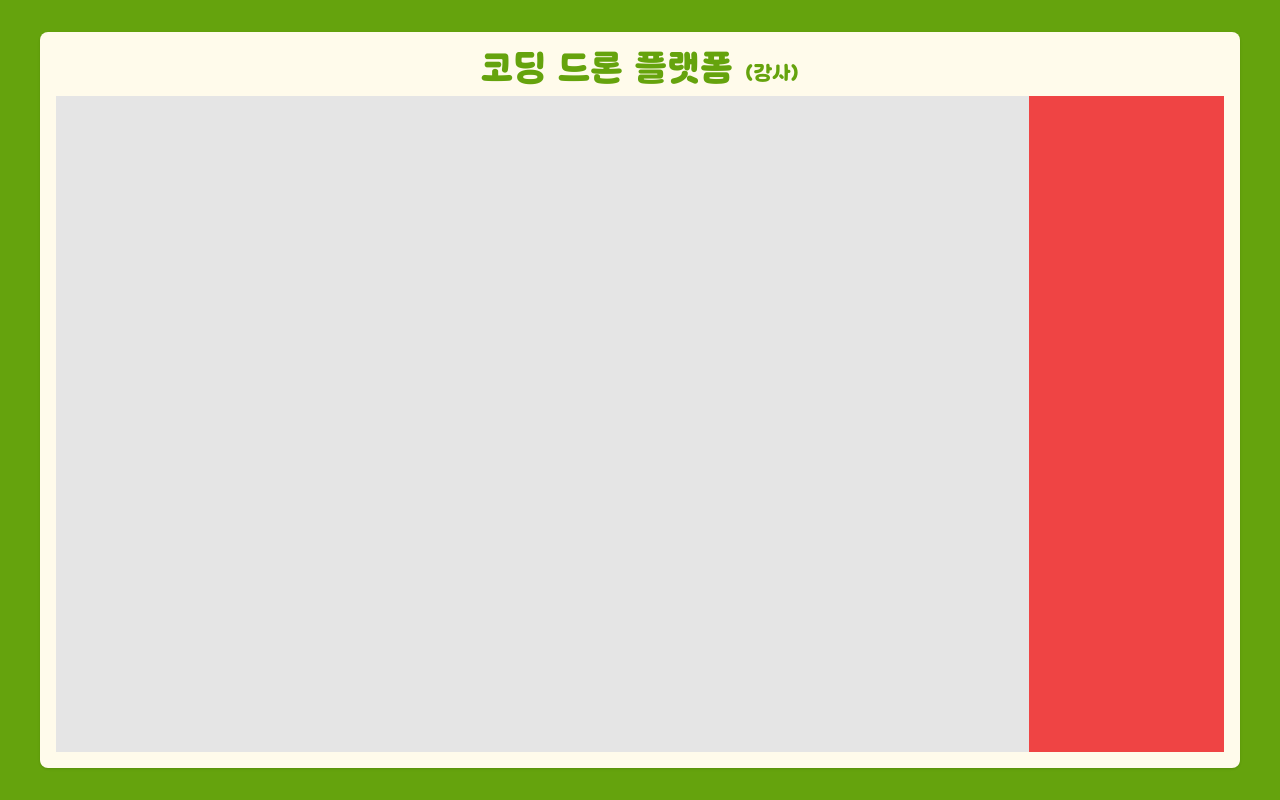
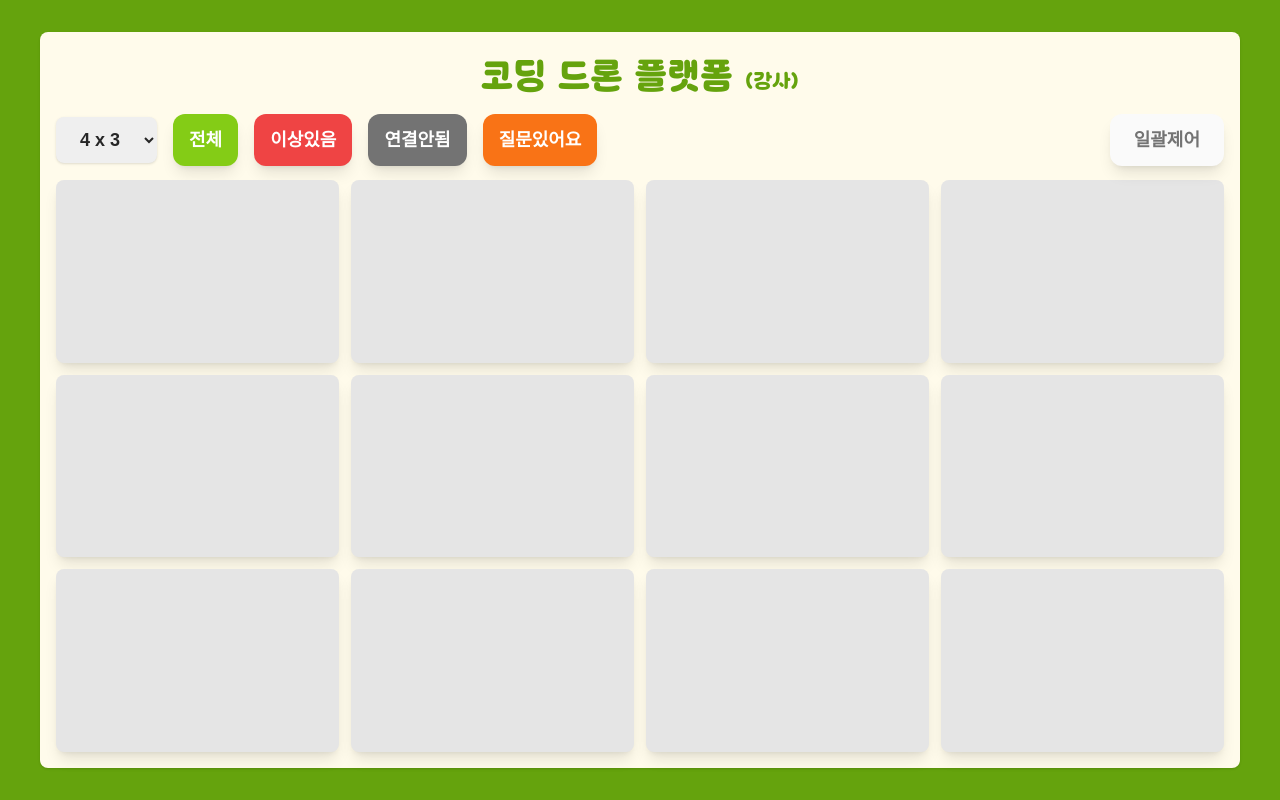
Before and after one commit to Echchi/coding-drone-project, a React (Vite) app: page /control in a window 1280 px wide. Built offline with nearby package versions, Linux system fonts and the light colour scheme.

Commit message:
강사 일괄제어 구현 중

```diff
--- a/src/pages/instructor/InstructorControlPanel.tsx
+++ b/src/pages/instructor/InstructorControlPanel.tsx
@@ -1,20 +1,109 @@
-import React from "react";
+import { useState } from "react";
 import { cls } from "../../sahred/utils/cls.ts";
+import { AnimatePresence, motion } from "framer-motion";
 
 const InstructorControlPanel = () => {
+  const [division, setDivision] = useState("4x3");
+  const [isControlOpen, setIsControlOpen] = useState(false);
   return (
     <div
       className="w-full h-full bg-amber-50 rounded-lg shadow flex flex-col pt-2 pb-4 px-4 mx-10"
       style={{ height: "calc(100vh - 4rem)" }}
     >
-      <p className="w-full text-4xl font-dunggeunmiso-b text-center text-lime-600 py-2">
+      <div className="w-full text-4xl font-dunggeunmiso-b text-center text-lime-600 py-4">
         코딩 드론 플랫폼 <span className="text-xl">(강사)</span>
-      </p>
-      <div className="flex grow">
+      </div>
+      <div className="h-14 w-full flex items-center justify-between">
+        <div className="h-full flex items-center space-x-4">
+          <select
+            className="rounded-lg py-3 shadow px-5 text-lg font-semibold outline-none"
+            onChange={(event) => setDivision(event.target.value)}
+          >
+            <option className="flex items-center" value={"4x3"}>
+              4 x 3
+            </option>
+            <option className="flex items-center" value={"4x4"}>
+              4 x 4
+            </option>
+            <option className="flex items-center" value={"5x4"}>
+              5 x 4
+            </option>
+          </select>
+
+          <button className="py-3 px-4 font-semibold text-lg bg-lime-500 text-white rounded-xl shadow-lg">
+            전체
+          </button>
+          <button className="py-3 px-4 font-semibold text-lg bg-red-500 text-white rounded-xl shadow-lg">
+            이상있음
+          </button>
+          <button className="py-3 px-4 font-semibold text-lg bg-neutral-500 text-white rounded-xl shadow-lg">
+            연결안됨
+          </button>
+          <button className="py-3 px-4 font-semibold text-lg bg-orange-500 text-white rounded-xl shadow-lg">
+            질문있어요
+          </button>
+        </div>
+        <div className="relative">
+          <button
+            className="py-3 px-6 font-semibold text-lg bg-neutral-50 text-neutral-500 rounded-xl shadow-lg"
+            onClick={() => setIsControlOpen(!isControlOpen)}
+          >
+            일괄제어
+          </button>
+
+          <AnimatePresence mode="popLayout">
+            {isControlOpen && (
+              <motion.div
+                id={`control_menu`}
+                key={`control_menu`}
+                initial={{ opacity: 0 }}
+                animate={{ opacity: 1 }}
+                exit={{ opacity: 0 }}
+                transition={{ duration: 0.3 }}
+              >
+                <div className="top-14 right-0 rounded-lg absolute bg-neutral-50 w-72 h-[70vh] shadow-lg">
+                  <div className="h-4/5 overflow-y-auto">
+                    {Array.from({ length: 12 }, (_, index) => (
+                      <p
+                        className="w-full flex items-center h-16 px-5 cursor-pointer"
+                        key={`control_list_${index + 1}`}
+                      >
+                        <input
+                          type="checkbox"
+                          className="outline-none accent-lime-600 size-5"
+                        />
+                        <span className="text-xl text-center pl-10">
+                          학생 {index}
+                        </span>
+                      </p>
+                    ))}
+                  </div>
+                </div>
+              </motion.div>
+            )}
+          </AnimatePresence>
+        </div>
+      </div>
+      <div className="flex grow mt-3">
         <div
-          className={cls("w-10/12 h-full grid grid-cols-4 bg-neutral-200")}
-        ></div>
-        <div className="grow bg-red-500"></div>
+          className={cls(
+            "w-full h-full grid *:bg-neutral-200 gap-3",
+            division === "4x3"
+              ? "grid-cols-4 grid-rows-3"
+              : division === "4x4"
+                ? "grid-cols-4 grid-rows-4"
+                : division === "5x4"
+                  ? "grid-cols-5 grid-rows-4"
+                  : "grid-cols-4 grid-rows-3",
+          )}
+        >
+          {Array.from({ length: 12 }, (_, index) => (
+            <div
+              key={`screen_${index}`}
+              className="w-full h-full rounded-lg shadow-lg"
+            />
+          ))}
+        </div>
       </div>
     </div>
   );
--- a/src/pages/login/student/StudentLogin.tsx
+++ b/src/pages/login/student/StudentLogin.tsx
@@ -1,4 +1,4 @@
-import React, { useEffect, useMemo, useState } from "react";
+import { useEffect, useMemo, useState } from "react";
 import Input from "../../../sahred/ui/Input.tsx";
 import { FontAwesomeIcon } from "@fortawesome/react-fontawesome";
 import { faLock } from "@fortawesome/free-solid-svg-icons/faLock";
--- a/src/pages/student/Workspace.tsx
+++ b/src/pages/student/Workspace.tsx
@@ -9,7 +9,7 @@ import Chat from "./chat/chat.tsx";
 const Workspace = () => {
   return (
     <div
-      className="w-full h-full bg-amber-50 rounded-lg shadow flex flex-col pt-3 pb-8 px-8 mx-20"
+      className="w-full h-full bg-amber-50 rounded-lg shadow flex flex-col pt-3 pb-8 px-8 mx-36"
       style={{ height: "calc(100vh - 4rem)" }}
     >
       <p className="w-full text-4xl font-dunggeunmiso-b text-center text-lime-600 py-2">
--- a/src/pages/student/chat/chat.tsx
+++ b/src/pages/student/chat/chat.tsx
@@ -11,7 +11,7 @@ const Chat = () => {
         titleClassName={"bg-rose-500 ring-rose-500"}
         divClassName={"grow flex flex-col w-full h-1/3 ring-rose-500"}
       >
-        <div className="grow relative rounded-b-lg ">
+        <div className="grow relative rounded-b-lg py-2">
           <div className="h-full max-h-48 w-full pt-3 pb-12 px-2 flex flex-col space-y-2 *:py-2 *:px-3 *:w-fit *:font-semibold *:rounded-full odd:self-end overflow-y-auto">
             <div className="rounded-lg bg-rose-100 self-end">
               선생님 질문있습니다
--- a/src/pages/student/drone/DroneControl.tsx
+++ b/src/pages/student/drone/DroneControl.tsx
@@ -32,7 +32,7 @@ const DroneControl = ({ isOn, setIsOn }: IDroneControlProps) => {
               )}
             </AnimatePresence>
           </div>
-          <div className="flex flex-col items-center my-3">
+          <div className="flex flex-col items-center my-3 ml-3">
             <span className="w-full text-blue-700 mb-3">
               Roll <span className="font-bold">{roll}</span>
             </span>
@@ -44,14 +44,14 @@ const DroneControl = ({ isOn, setIsOn }: IDroneControlProps) => {
             />
           </div>
         </div>
-        <div className="absolute top-2 right-2 w-2/12 flex flex-col items-center">
+        <div className="absolute right-2 w-2/12 flex flex-col items-center">
           <span className="text-center text-blue-700">
             Pitch <span className="font-bold">{pitch}</span>
           </span>
 
           <input
             type={"range"}
-            className="absolute w-[18vh] top-28 rotate-90 origin-center bg-neutral-200 rounded-lg appearance-none cursor-pointer accent-blue-500 h-2"
+            className="absolute w-[16vh] top-32 rotate-90 origin-center bg-neutral-200 rounded-lg appearance-none cursor-pointer accent-blue-500 h-2"
             disabled={!isOn}
             value={100 - pitch}
             min={0}
--- a/src/pages/student/drone/DroneInfo.tsx
+++ b/src/pages/student/drone/DroneInfo.tsx
@@ -9,7 +9,7 @@ const DroneInfo = ({ isOn }: { isOn: boolean }) => {
       <div
         className={cls(
           "w-5 aspect-square rounded-full",
-          isOn ? "bg-green-500" : "bg-neutral-500",
+          isOn ? "bg-lime-500" : "bg-neutral-500",
         )}
       />
       <div className="flex w-full px-2">
```
